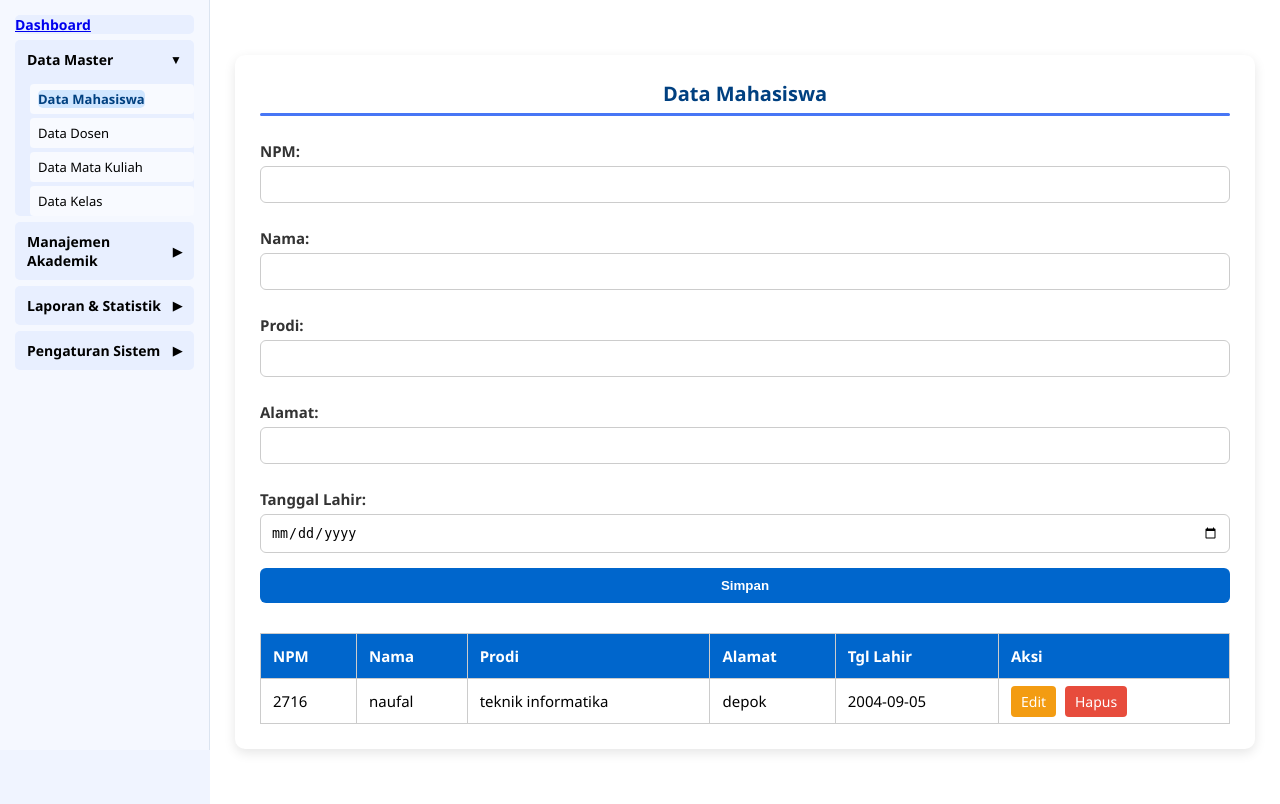
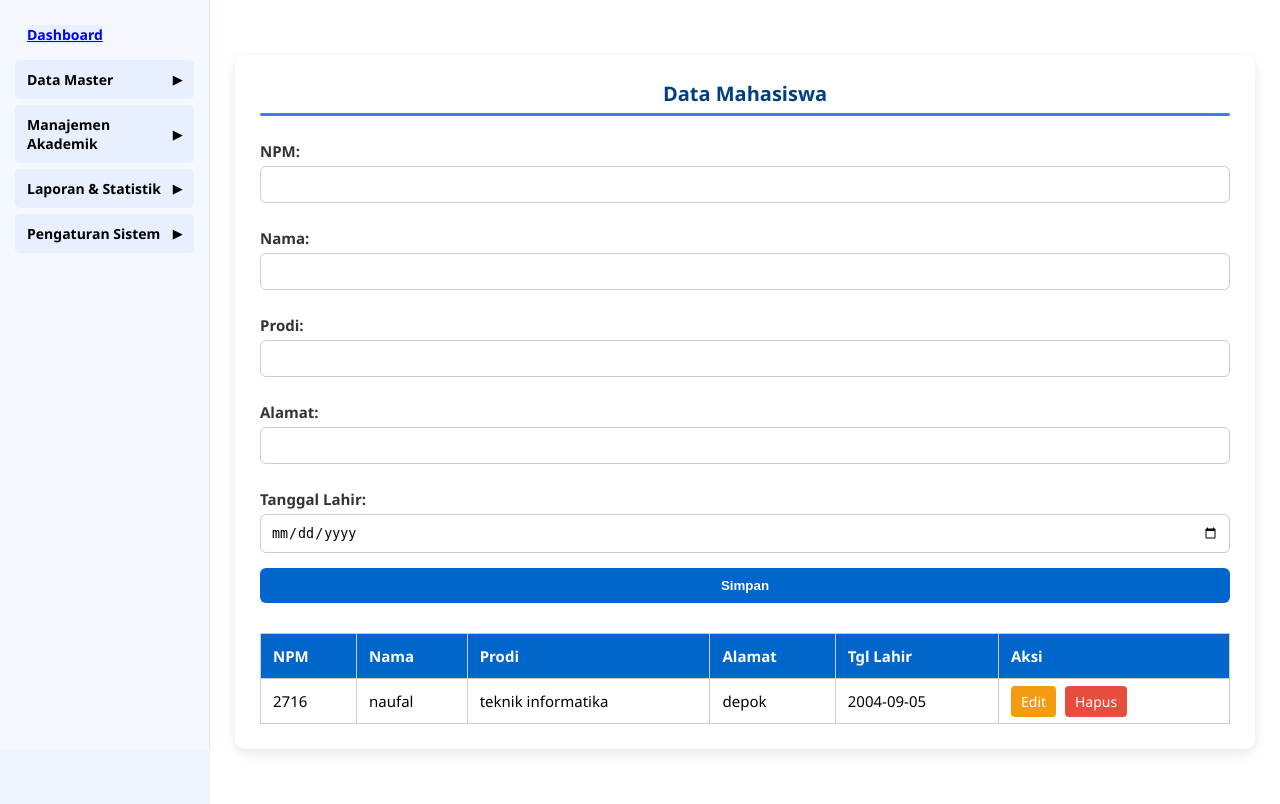
Before and after one commit to kezivaL/siakad, a PHP site: page /mahasiswa.php in a window 1280 px wide. Shown: the part 70-874 px from the top of the page. Run offline with PHP 8.4, Linux system fonts and the light colour scheme; a user stored in the database is signed in; data comes from the database, SQL or seed files in the repository.

Commit message:
fix someting

```diff
--- a/pages/admin/mahasiswa.php
+++ b/pages/admin/mahasiswa.php
@@ -85,40 +85,35 @@ if (isset($_GET['edit'])) {
 <div class="main-wrapper">
     <aside class="sidebar sticky-sidebar">
         <ul class="sidebar-menu">
-            <li class="dashboard"><a href="dashboard.php">Dashboard</a></li>
-
-            <!-- Data Master -->
-            <li class="dropdown <?= in_array($menuAktif, ['mahasiswa','dosen','matakuliah','kelas']) ? 'open' : '' ?>">
-                <div class="menu-item" onclick="toggleDropdown(this)">
-                    <span>Data Master</span>
-                    <span class="arrow"><?= in_array($menuAktif, ['mahasiswa','dosen','matakuliah','kelas']) ? '&#9660;' : '&#9654;' ?></span>
+            <div class="menu-item">
+                <li class="dashboard"><a href="dashboard.php">Dashboard</a></li>
+            </div>
+            <li class="dropdown" onclick="toggleDropdown(this)">
+                <div class="menu-item">
+                    <span>Data Master</span> <span class="arrow">&#9654;</span>
                 </div>
-                <ul class="submenu" style="display: <?= in_array($menuAktif, ['mahasiswa','dosen','matakuliah','kelas']) ? 'block' : 'none' ?>">
-                    <li><a href="mahasiswa.php" class="<?= $menuAktif == 'mahasiswa' ? 'active' : '' ?>">Data Mahasiswa</a></li>
-                    <li><a href="dosen.php" class="<?= $menuAktif == 'dosen' ? 'active' : '' ?>">Data Dosen</a></li>
-                    <li><a href="matakuliah.php" class="<?= $menuAktif == 'matakuliah' ? 'active' : '' ?>">Data Mata Kuliah</a></li>
-                    <li><a href="kelas.php" class="<?= $menuAktif == 'kelas' ? 'active' : '' ?>">Data Kelas</a></li>
+                <ul class="submenu">
+                    <li><a href="mahasiswa.php">Data Mahasiswa</a></li>
+                    <li><a href="dosen.php">Data Dosen</a></li>
+                    <li><a href="matakuliah.php">Data Mata Kuliah</a></li>
+                    <li><a href="kelas.php">Data Kelas</a></li>
                 </ul>
             </li>
-
-            <!-- Manajemen Akademik -->
-            <li class="dropdown">
-                <div class="menu-item" onclick="toggleDropdown(this)">
+            <li class="dropdown" onclick="toggleDropdown(this)">
+                <div class="menu-item">
                     <span>Manajemen Akademik</span>
                     <span class="arrow">&#9654;</span>
                 </div>
                 <ul class="submenu">
-                    <li><a href="krs.php">Verifikasi KRS</a></li>
-                    <li><a href="jadwal.php">Monitoring Jadwal</a></li>
+                    <li><a href="krs.php">Verifikasi KRS Mahasiswa</a></li>
+                    <li><a href="jadwal.php">Monitoring Jadwal Kuliah</a></li>
                     <li><a href="users.php">Manajemen User</a></li>
                 </ul>
             </li>
 
-            <!-- Laporan -->
-            <li class="dropdown">
-                <div class="menu-item" onclick="toggleDropdown(this)">
-                    <span>Laporan & Statistik</span>
-                    <span class="arrow">&#9654;</span>
+            <li class="dropdown" onclick="toggleDropdown(this)">
+                <div class="menu-item">
+                    <span>Laporan & Statistik</span> <span class="arrow">&#9654;</span>
                 </div>
                 <ul class="submenu">
                     <li><a href="jumlah.php">Jumlah Mahasiswa per Prodi</a></li>
@@ -126,11 +121,9 @@ if (isset($_GET['edit'])) {
                 </ul>
             </li>
 
-            <!-- Pengaturan -->
-            <li class="dropdown">
-                <div class="menu-item" onclick="toggleDropdown(this)">
-                    <span>Pengaturan Sistem</span>
-                    <span class="arrow">&#9654;</span>
+            <li class="dropdown" onclick="toggleDropdown(this)">
+                <div class="menu-item">
+                    <span>Pengaturan Sistem</span> <span class="arrow">&#9654;</span>
                 </div>
                 <ul class="submenu">
                     <li><a href="tahun.php">Ganti Tahun Ajaran</a></li>
```
Also changed, not shown: pages/admin/dosen.php (+10 -0 lines), pages/admin/jadwal.php (+10 -0 lines), pages/admin/jumlah.php (+10 -0 lines), pages/admin/kelas.php (+10 -0 lines), pages/admin/krs.php (+19 -9 lines), pages/admin/matakuliah.php (+10 -0 lines), pages/admin/reset.php (+21 -11 lines), pages/admin/sks.php (+10 -0 lines), pages/admin/tahun.php (+10 -0 lines), pages/admin/users.php (+10 -0 lines).
